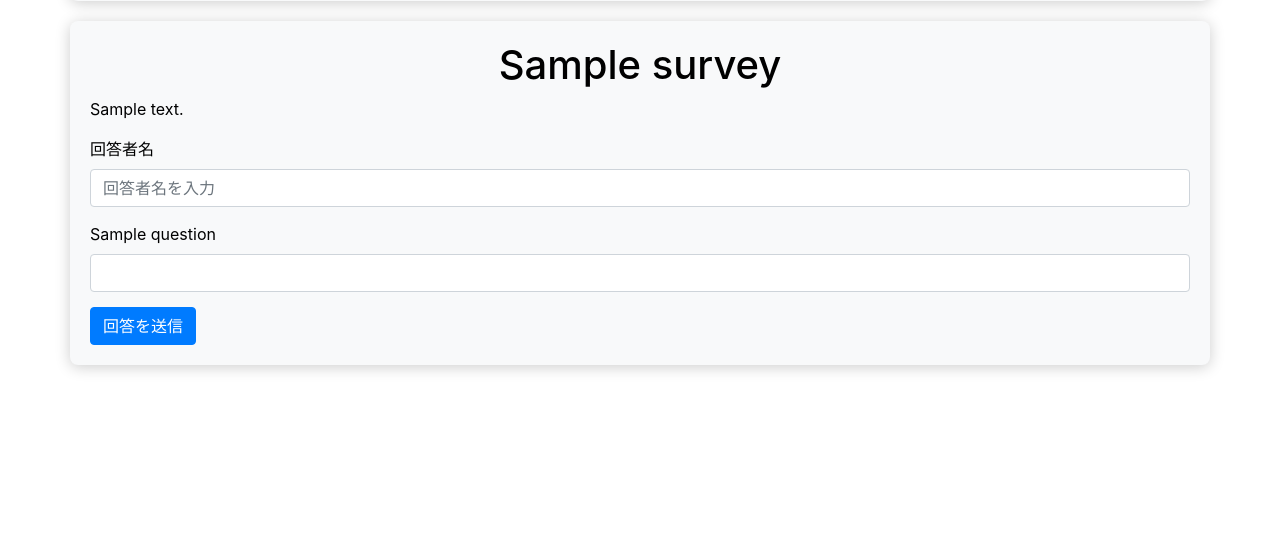
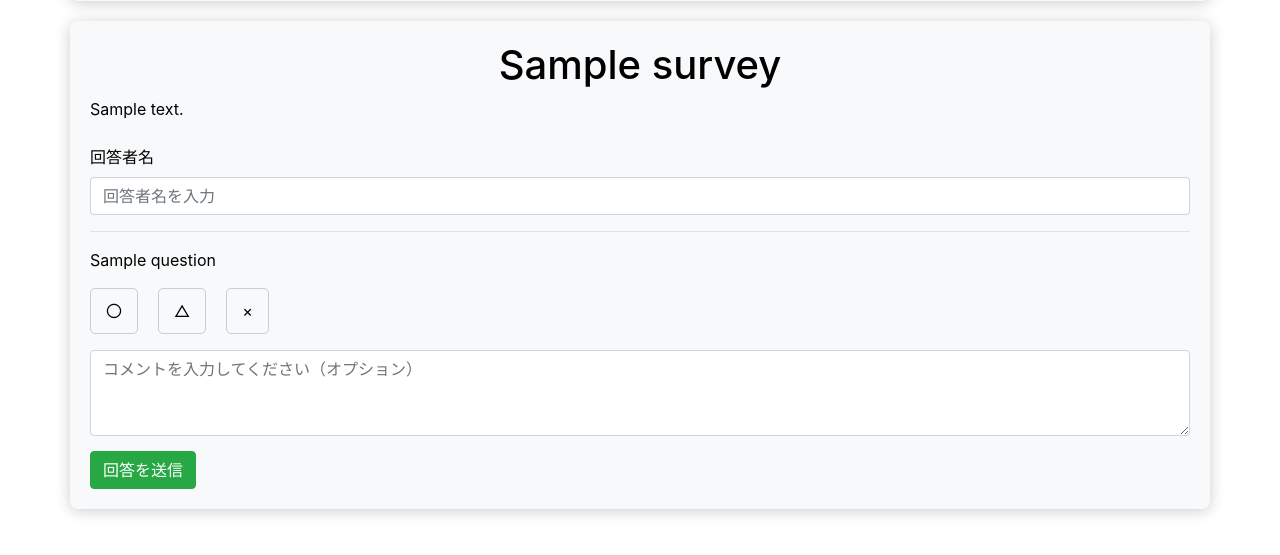
Before and after one commit to ShamNeko88/EasyPyTools, a Django app: a page that uses EasySurvey/templates/EasySurvey/survey-answer.html in a window 1280 px wide. Shown: the part 141-696 px from the top of the page. Run offline with Django 5.2, Linux system fonts and the light colour scheme; tables that the repository leaves empty hold one stand-in row (values such as "Sample post"); parts of the project's set-up code (start-up, migrations or seed data) failed here and were passed over; some libraries are stand-ins or nearby versions.

Commit message:
回答ページ作成完了

```diff
--- a/EasySurvey/static/css/survey.css
+++ b/EasySurvey/static/css/survey.css
@@ -13,7 +13,6 @@ body {
     box-shadow: 0 2px 15px rgba(0, 0, 0, 0.2);
 }
 
-
 h1 {
     text-align: center;
 }
@@ -21,3 +20,32 @@ h1 {
 .form-group {
     margin-bottom: 15px;
 }
+
+
+/* アンケート回答ページのスタイル */
+.radio-group {
+    display: flex;
+    gap: 20px;
+    margin-top: 10px;
+}
+.radio-group label {
+    display: flex;
+    align-items: center;
+    gap: 5px;
+    cursor: pointer;
+    padding: 10px 15px;
+    border: 1px solid #ccc;
+    border-radius: 5px;
+    transition: background-color 0.3s, border-color 0.3s;
+}
+.radio-group input[type="radio"] {
+    display: none;
+}
+.radio-group input[type="radio"]:checked + label {
+    background-color: #007bff;
+    color: white;
+    border-color: #007bff;
+}
+.radio-group label:hover {
+    background-color: #f0f0f0;
+}
--- a/EasySurvey/templates/EasySurvey/survey-answer.html
+++ b/EasySurvey/templates/EasySurvey/survey-answer.html
@@ -4,6 +4,7 @@
 
 {% block extra_css %}
   <link rel="stylesheet" href="{% static 'css/survey.css' %}" />
+  <style></style>
 {% endblock %}
 
 {% block title %}
@@ -13,21 +14,35 @@
 {% block survey_main %}
   <div class="container">
     <h1>{{ survey.title }}</h1>
+    <div class="mb-4">
       <p>{{ survey.detail }}</p>
+    </div>
     <form id="answer-form" method="post">
       {% csrf_token %}
       <!-- 回答者名の入力フィールド -->
       <div class="form-group">
         <label for="responder">回答者名</label>
-            <input type="text" class="form-control" id="responder" name="responder" placeholder="回答者名を入力" required>
+        <input type="text" class="form-control" id="responder" name="responder" placeholder="回答者名を入力" required />
       </div>
+      <!-- 質問内容の表示とラジオボタン表示 -->
       {% for question in questions %}
         <div class="form-group">
-                <label for="question_{{ question.question_id }}">{{ question.question }}</label>
-                <input type="text" class="form-control" id="question_{{ question.question_id }}" name="question_{{ question.question_id }}" required>
+          <hr />
+          <p>{{ question.question }}</p>
+          <div class="radio-group">
+            <input type="radio" id="question_{{ question.question_id }}_1" name="question_{{ question.question_id }}" value="1" required />
+            <label for="question_{{ question.question_id }}_1">〇</label>
+
+            <input type="radio" id="question_{{ question.question_id }}_2" name="question_{{ question.question_id }}" value="2" />
+            <label for="question_{{ question.question_id }}_2">△</label>
+
+            <input type="radio" id="question_{{ question.question_id }}_3" name="question_{{ question.question_id }}" value="3" />
+            <label for="question_{{ question.question_id }}_3">×</label>
+          </div>
+          <textarea class="form-control mt-2" name="comment_{{ question.question_id }}" rows="3" placeholder="コメントを入力してください（オプション）"></textarea>
         </div>
       {% endfor %}
-        <button type="submit" class="btn btn-primary">回答を送信</button>
+      <button type="submit" class="btn btn-success">回答を送信</button>
     </form>
   </div>
 {% endblock %}
--- a/EasySurvey/views.py
+++ b/EasySurvey/views.py
@@ -56,21 +56,26 @@ class SurveyAnswerView(View):
 
         context = {
             'survey': survey,
-            'questions': questions,
+            'questions': questions
         }
         return render(request, self.template_name, context)
 
+    # POSTメソッドで回答を保存
     def post(self, request, *args, **kwargs):
         access_token = kwargs.get('access_token')
         survey = get_object_or_404(TrnSurvey, access_token=access_token)
         questions = TrnSurveyQuestion.objects.filter(survey_id=survey)
 
-        responder_name = request.POST.get('responder')
+        # フロントエンドから送信されたデータを取得
+        responder_name = request.POST.get('responder')  # 回答者名
+        # バリデーション
         if not responder_name:
             return JsonResponse({'error': '回答者名は必須です。'}, status=400)
 
+        # 各質問に対する回答とコメントを取得
         for question in questions:
-            answer_text = request.POST.get(f'question_{question.question_id}')
+            answer_text = request.POST.get(f'question_{question.question_id}')  # 回答を取得
+            comment_text = request.POST.get(f'comment_{question.question_id}', '')  # コメントを取得
             if answer_text:
                 # データを更新または作成
                 TrnSurveyAnswer.objects.update_or_create(
@@ -79,6 +84,7 @@ class SurveyAnswerView(View):
                     responder=responder_name,
                     defaults={
                         'answer': answer_text,
+                        'comment': comment_text,  # コメントを保存
                         'updated_at': timezone.now(),  # 更新日時を更新
                     }
                 )
```
Lines whose indentation alone changed are shown as unchanged.
